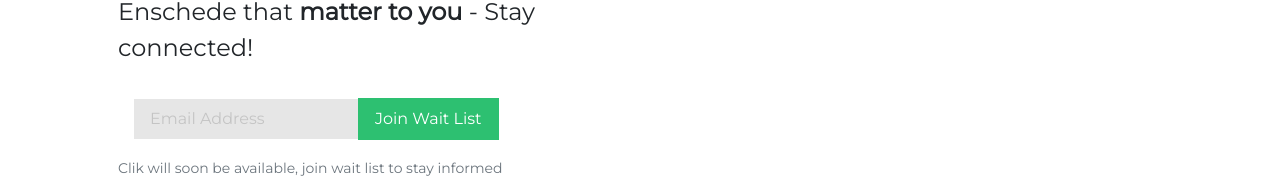
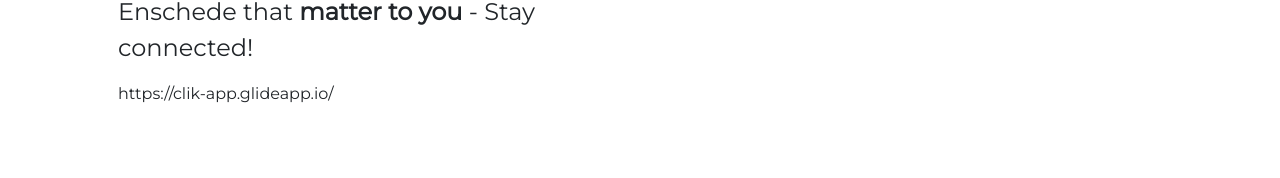
Before and after one commit to liranneta23/clik-landing-page, a Next.js app: page /components/Header in a window 1280 px wide. Shown: the part 376-554 px from the top of the page. Built offline with nearby package versions, Linux system fonts and the light colour scheme; no server answers.

Commit message:
change header sections & IG link

```diff
--- a/pages/components/Footer.js
+++ b/pages/components/Footer.js
@@ -9,7 +9,7 @@ const Footer = () => {
         {/*<a href="">
           <FaLinkedin color="blue" />
         </a>*/}
-        <a href="https://www.instagram.com/clik_nl/" target="_blank" rel="noopener noreferrer">
+        <a href="https://www.instagram.com/clik.nl/" target="_blank" rel="noopener noreferrer">
           <FaInstagram color="purple" />
         </a>
       </div>
--- a/pages/components/Header.js
+++ b/pages/components/Header.js
@@ -37,12 +37,16 @@ const Header = () => {
                 On Clik you can find out the events in Enschede that <strong>matter to you</strong> - Stay connected!
               </p>
 
+              {/*
               <OurForm />
               <Form.Text className="text-muted">
                 {t.soonavailable}
               </Form.Text>
               <br />
-
+             */}
+             <p>
+                https://clik-app.glideapp.io/
+             </p>
             </div>
           </Col>
           <Col md={(6, { order: "last" })} xs={(12, { order: "first" })}>
```
